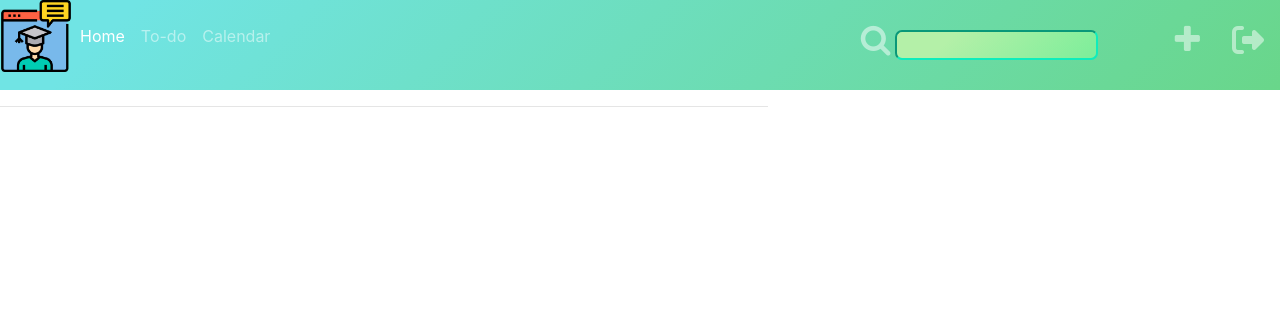
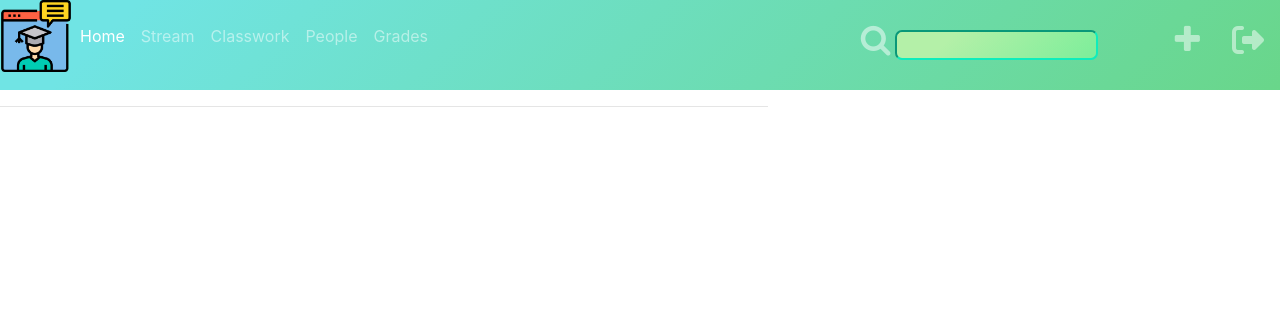
Before and after one commit to chuongdavid/final-web-classroom, a PHP site: page /Code/public/index-giaovien.php in a window 1280 px wide. Shown: the top 309 px of the page. Run offline with PHP 8.4, Linux system fonts and the light colour scheme; the visitor is signed in with stand-in values (Sample User, id 1); data comes from the database, SQL or seed files in the repository; data that the repository does not hold is empty; some libraries are stand-ins or nearby versions.

Commit message:
Hoan thanh ê

```diff
--- a/public/index-giaovien.php
+++ b/public/index-giaovien.php
@@ -141,11 +141,17 @@ if(isset($_POST['class_name']) && isset($_POST['class_subject']) && isset($_POST
             </li>
             <?php }?>
 
-            <li class="nav-item">
-                <a class="nav-link" href="#">To-do</a>
+            <li class="nav-item ">
+                <a class="nav-link" href="stream.php">Stream</a>
+            </li>
+            <li class="nav-item ">
+                <a class="nav-link" href="classwork.php">Classwork</a>
+            </li>
+            <li class="nav-item ">
+                <a class="nav-link" href="people.php">People</a>
             </li>
             <li class="nav-item">
-                <a class="nav-link" href="#">Calendar</a>
+                <a class="nav-link" href="#">Grades</a>
             </li>
 
             <!--right nav-->
```
Also changed, not shown: public/people.php (+14 -0 lines).
